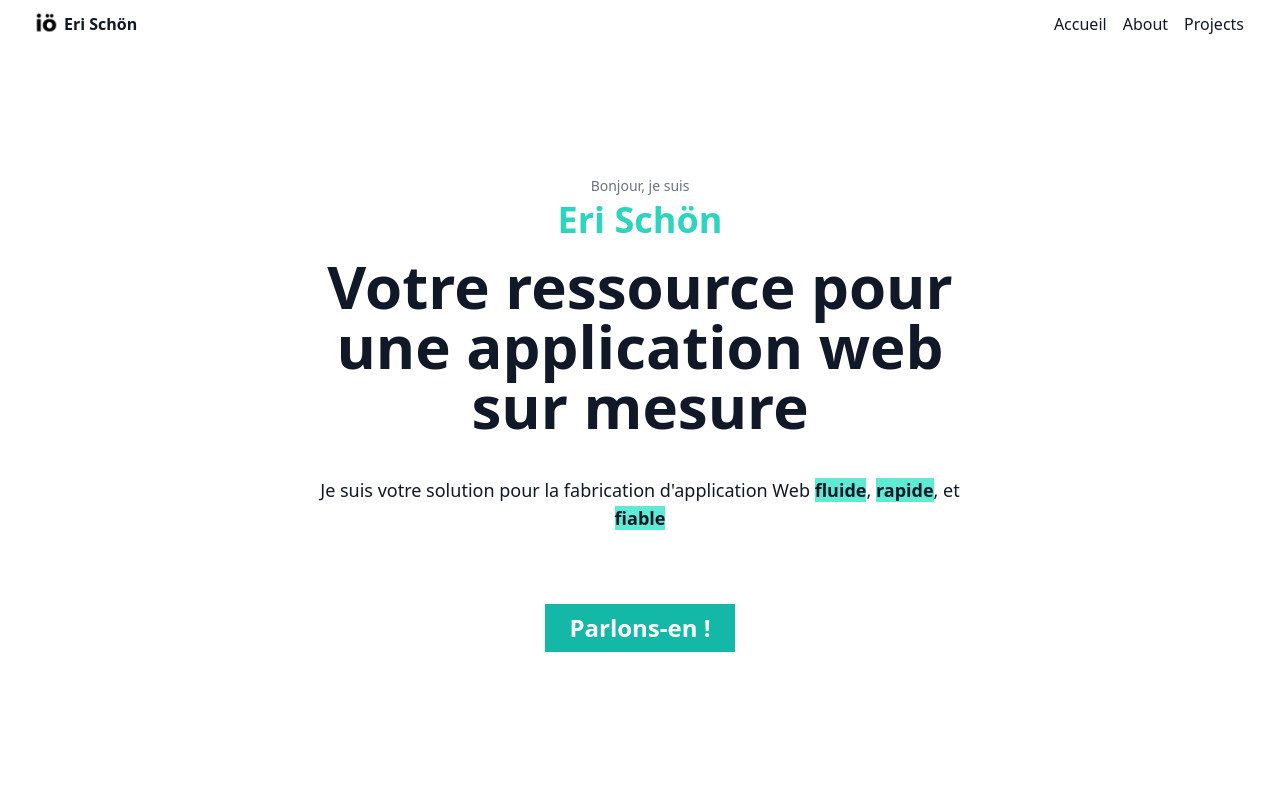
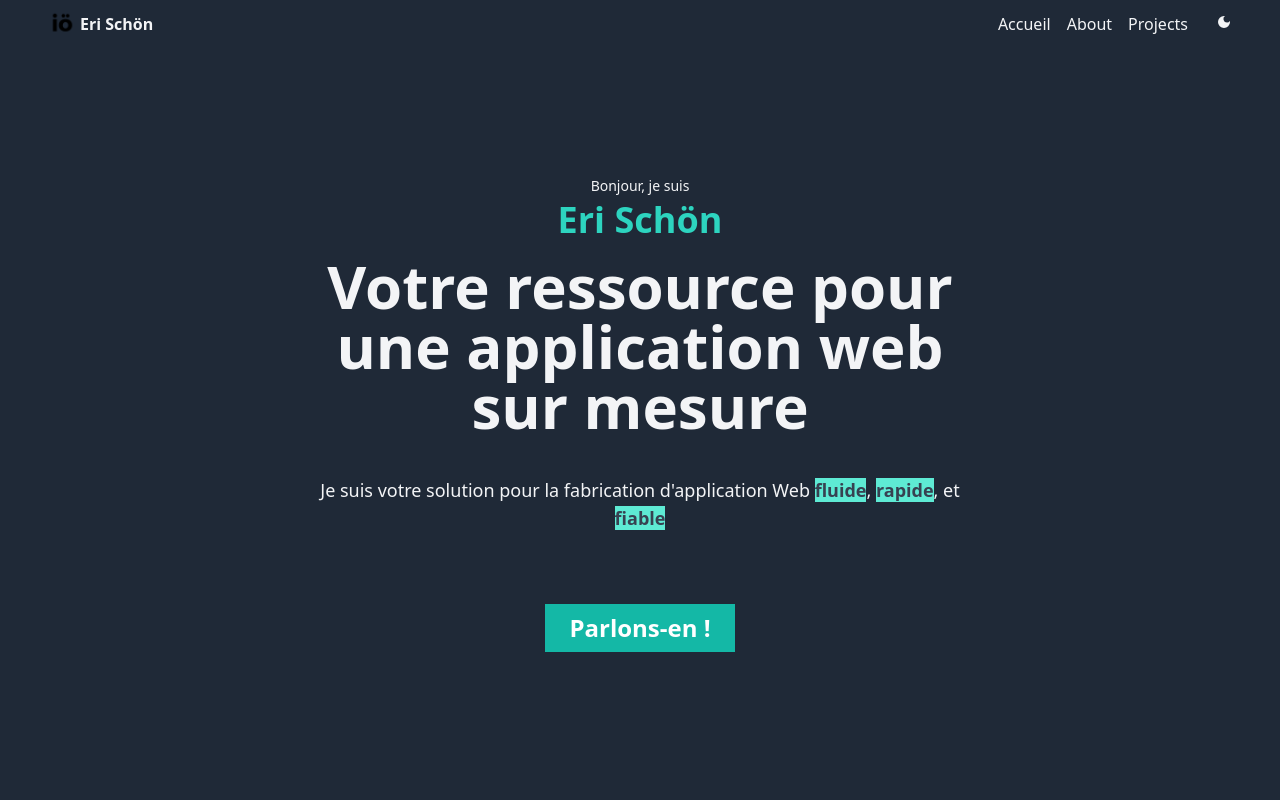
Before and after one commit to erischon/the-dizalch-project, a Next.js app: page / in a window 1280 px wide. Shown: the top 800 px of the page. Built offline with nearby package versions, Linux system fonts and the light colour scheme.

Commit message:
dark mode

```diff
--- a/src/app/(portfolio)/layout.tsx
+++ b/src/app/(portfolio)/layout.tsx
@@ -46,9 +46,13 @@ export const metadata: Metadata = {
 const PortfolioLayout = ({ children }: { children: React.ReactNode }) => {
   return (
     <div className="flex flex-col w-full h-screen justify-between">
-      <header className="flex justify-between items-center px-4 lg:px-8">
+      <header className="flex justify-between items-center px-4 lg:px-12">
         <Brand />
-        <Navbar />
+
+        <div className="flex gap-6 items-center">
+          <Navbar />
+          <Header />
+        </div>
       </header>
 
       <main className="px-4 lg:px-8 flex-grow">{children}</main>
--- a/src/app/globals.css
+++ b/src/app/globals.css
@@ -1,13 +1,6 @@
 @tailwind base;
 @tailwind components;
 @tailwind utilities;
-
-@layer components {
-  body {
-    @apply dark:bg-gray-800 bg-white;
-    @apply dark:text-gray-100 text-gray-900;
-  }
-}
 
 @layer base {
   body {
--- a/src/app/layout.tsx
+++ b/src/app/layout.tsx
@@ -16,7 +16,11 @@ export default function RootLayout({
   return (
     <MyThemeContextProvider>
       <html lang="en">
-        <body className="">{children}</body>
+        <body className="h-full">
+          <div className="dark:bg-gray-800 bg-white dark:text-gray-100 text-gray-900">
+            {children}
+          </div>
+        </body>
       </html>
     </MyThemeContextProvider>
   );
--- a/src/components/portfolio/header.tsx
+++ b/src/components/portfolio/header.tsx
@@ -1,8 +1,10 @@
 "use client";
 
+import { useContext } from "react";
+
+import { MdDarkMode, MdLightMode } from "react-icons/md";
+
 import MyThemeContext from "@/store/ThemeContext";
-
-import { useContext } from "react";
 
 const Header = () => {
   const themeCtx: { isDarkMode?: boolean; toggleThemeHandler: () => void } =
@@ -15,7 +17,7 @@ const Header = () => {
   return (
     <div>
       <button className="" onClick={toggleThemeHandler}>
-        Toggle {themeCtx.isDarkMode ? "Light" : "Dark"}
+        {themeCtx.isDarkMode ? <MdLightMode /> : <MdDarkMode />}
       </button>
     </div>
   );
--- a/tailwind.config.js
+++ b/tailwind.config.js
@@ -8,6 +8,6 @@ module.exports = {
   theme: {
     extend: {},
   },
-  darkmode: "class",
+  darkMode: "class",
   plugins: [require("@tailwindcss/typography")],
 };
```
